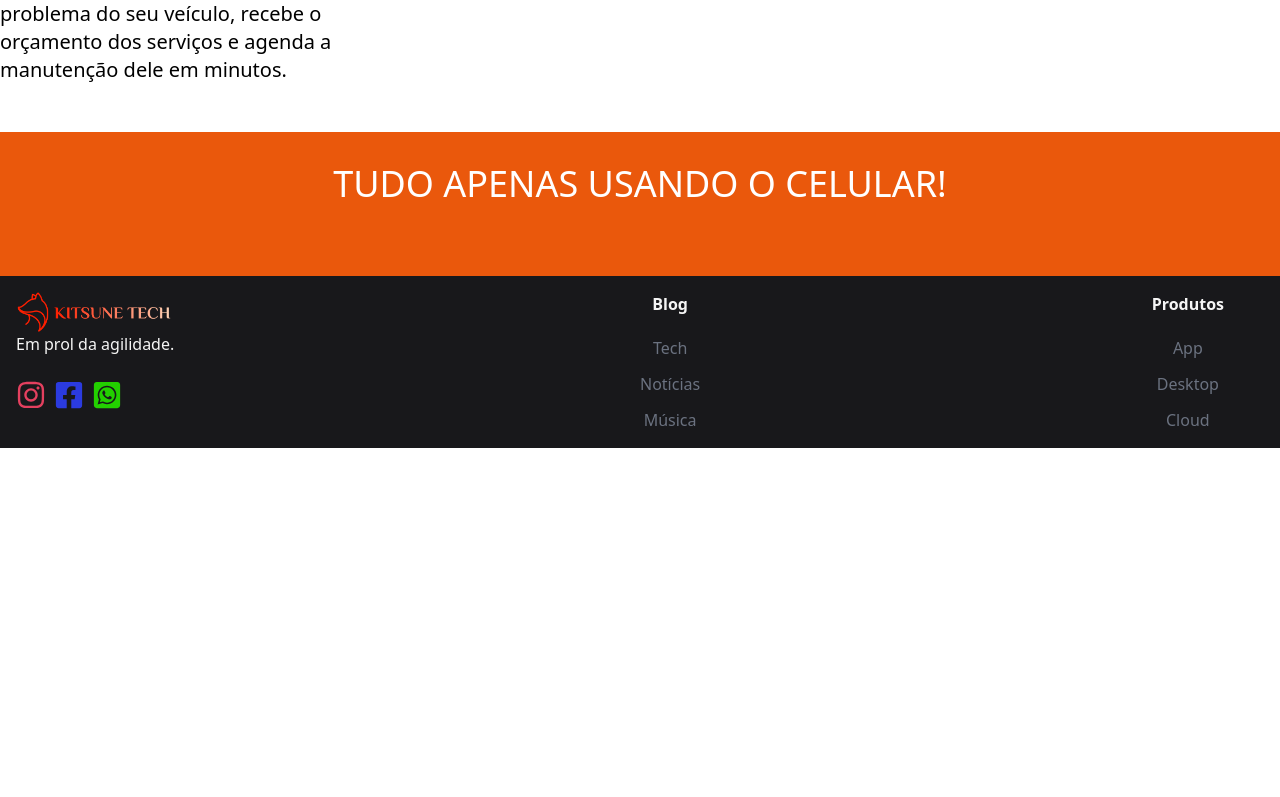
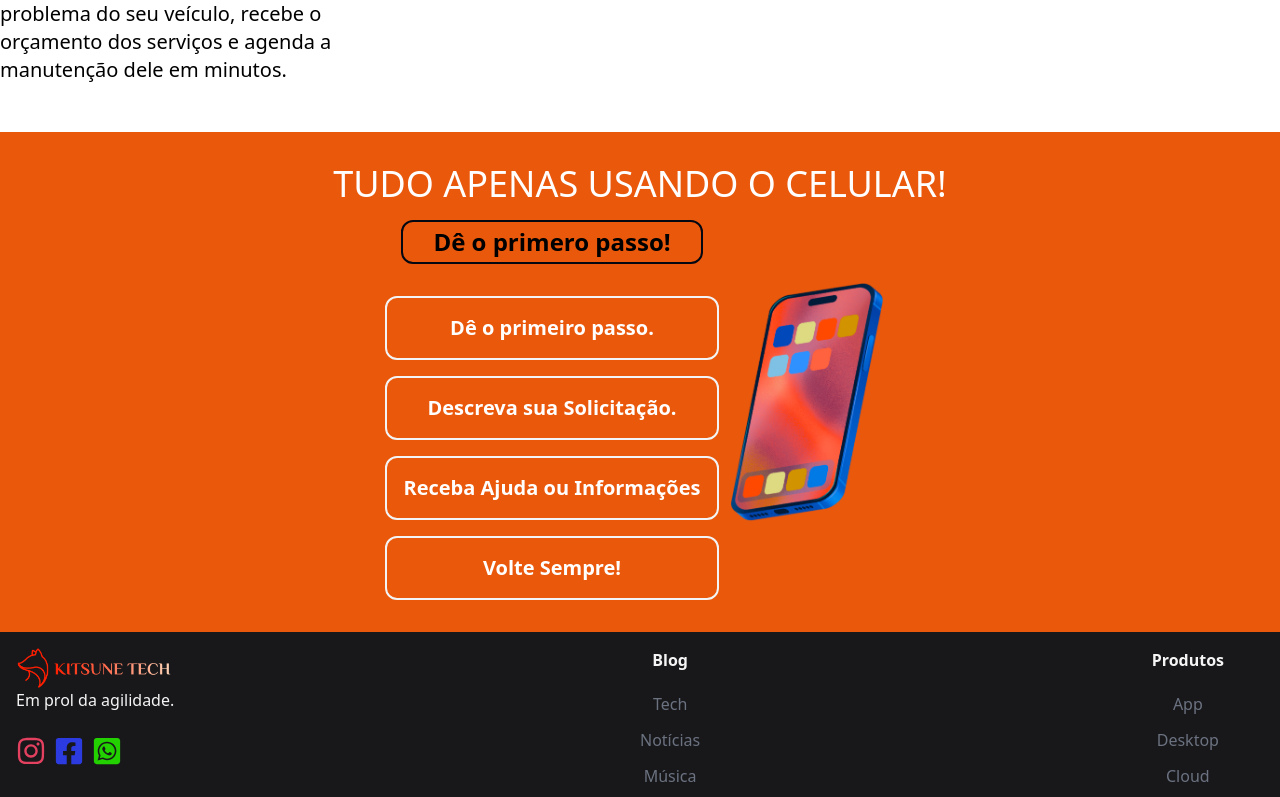
Before and after one commit to KitsuneTechno/HTML_NextJS, a Next.js app in the folder autobot/: page / in a window 1280 px wide. Shown: the part 531-1328 px from the top of the page. Before the commit the page ends 979 px from the top, so only its background shows below. Built offline with nearby package versions, Linux system fonts and the light colour scheme.

Commit message:
Home page concluída adicionando os últimos itens informativos e a imagem do celular.

```diff
--- a/autobot/src/app/globals.css
+++ b/autobot/src/app/globals.css
@@ -41,8 +41,13 @@
   }
 
   .styleButton{
-    @apply inline-block p-2 m-4 text-black text-xs sm:text-base sm:p-1 md:text-2xl font-semibold
-    no-underline text-center border-solid border-black rounded-xl transition ease-in-out hover:bg-black
+    @apply inline-block p-2 m-4 text-black text-xs sm:text-base sm:p-1 md:text-2xl font-light md:font-semibold
+    no-underline text-center border-solid border-2 border-gray-950 rounded-xl transition ease-in-out hover:bg-black
     hover:text-orange-600 duration-200;
   }
+
+  .item{
+    @apply p-1 text-white text-xs font-semibold text-center border-solid border-2 border-gray-100 rounded-xl
+    sm:p-3 sm:text-base md:text-xl md:p-4;
+  }
 }
--- a/autobot/src/components/Section/Section.tsx
+++ b/autobot/src/components/Section/Section.tsx
@@ -1,3 +1,5 @@
+import Celular from "@/img/celular.png"
+import Image from "next/image";
 import Link from "next/link";
 
 export default function Section(){
@@ -7,9 +9,14 @@ export default function Section(){
 
             <div className="flex flex-row items-start justify-start md:items-center md:justify-center">
                 <ol className="list-none flex flex-col gap-4">
-                    <li className="styleButton"><Link href={"cliente/login"}></Link></li>
+                    <li className="styleButton"><Link href={"cliente/login"}>Dê o primero passo!</Link></li>
+                    <li className="item">Dê o primeiro passo.</li>
+                    <li className="item">Descreva sua Solicitação.</li>
+                    <li className="item">Receba Ajuda ou Informações</li>
+                    <li className="item">Volte Sempre!</li>
+                </ol>
 
-                </ol>
+                <Image src={Celular} alt="Imagem de celular" className="w-36 md:w-44"/>
             </div>
         </section>
     )
```
Also changed, not shown: autobot/src/img/celular.png (added).
